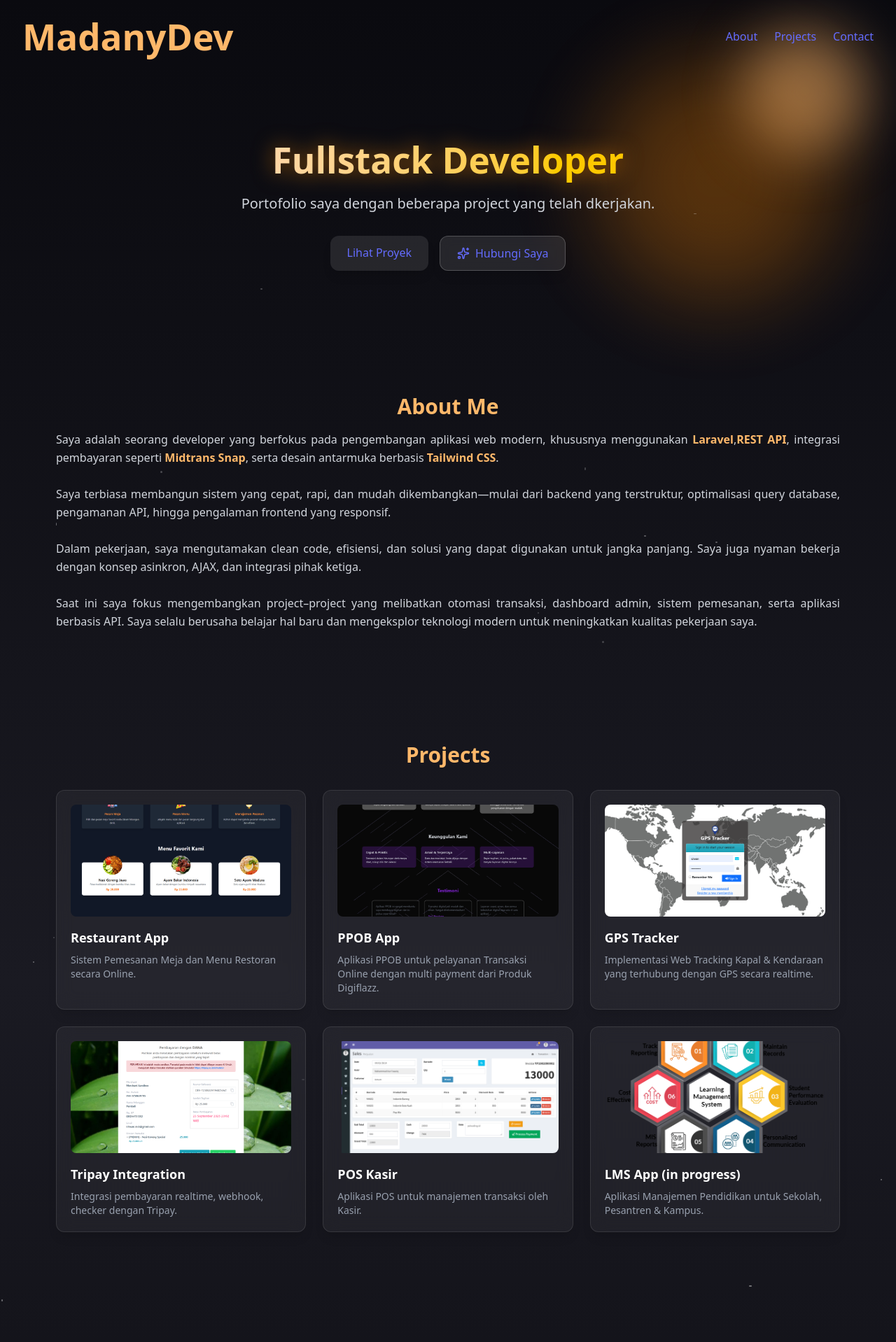
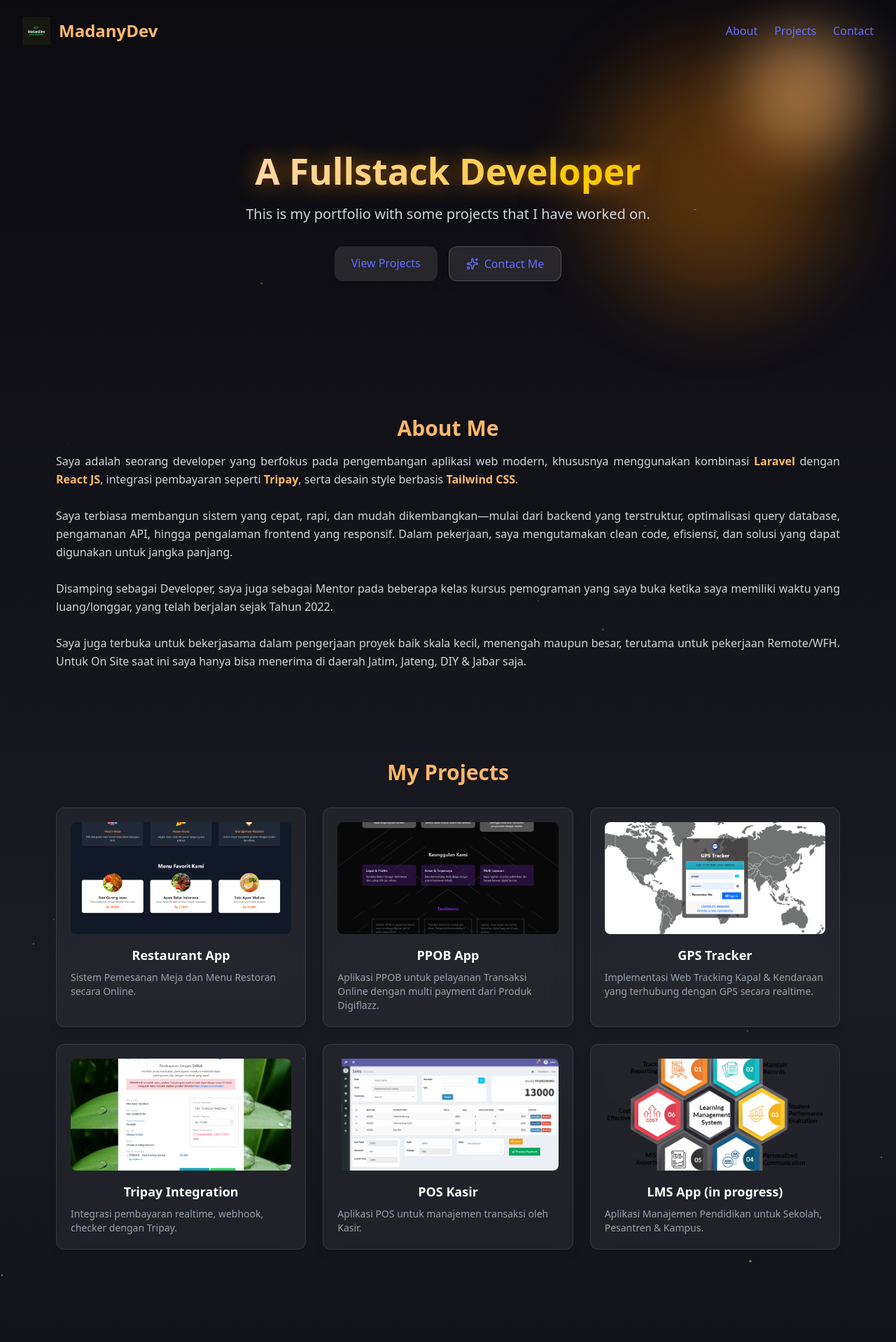
Before and after one commit to madanydev21/madanydev, a React (Vite) app: page / in a window 1280 px wide. Shown: the top 1918 px of the page at 70% size. Built offline with nearby package versions, Linux system fonts and the light colour scheme; the HTML template or start-up script is replaced by a standard one.

Commit message:
update about

```diff
--- a/src/App.jsx
+++ b/src/App.jsx
@@ -1,6 +1,6 @@
 import React from "react";
 import { motion } from "framer-motion";
-import { Sparkles, Github, Instagram, Linkedin, Mail, Phone } from "lucide-react";
+import { Sparkles, Github, Instagram, Facebook, Mail, Phone } from "lucide-react";
 
 export default function App() {
 
@@ -86,8 +86,20 @@ export default function App() {
 
       {/* NAVBAR */}
       <nav className="flex justify-between items-center px-8 py-6 relative z-10 w-full">
-        <h1 className="text-xl font-bold text-orange-300">MadanyDev</h1>
+        {/* LEFT: Logo + Brand wrapped in a link */}
+        <a
+          href="/"
+          className="flex items-center gap-3 hover:opacity-80 transition"
+        >
+          <img
+            src="./logomd.png"
+            className="w-10 h-10 object-contain"
+            alt="Logo"
+          />
+          <h2 className="text-2xl font-bold text-orange-300">MadanyDev</h2>
+        </a>
 
+        {/* RIGHT: Menu */}
         <div className="space-x-6 text-gray-300">
           <a href="#about" className="hover:text-orange-300 transition">About</a>
           <a href="#projects" className="hover:text-orange-300 transition">Projects</a>
@@ -95,8 +107,10 @@ export default function App() {
         </div>
       </nav>
 
+
+
       {/* HERO */}
-      <section className="px-8 py-24 text-center relative z-10 w-full">
+      <section className="px-8 py-32 text-center relative z-10 w-full">
         <motion.h1
           className="text-5xl md:text-6xl font-extrabold mb-5 text-orange-300 drop-shadow-[0_0_15px_rgba(255,140,0,0.6)]"
           initial={{ opacity: 0, y: -20 }}
@@ -110,7 +124,7 @@ export default function App() {
             transition={{ duration: 6, repeat: Infinity, ease: "linear" }}
             className="bg-gradient-to-r from-orange-200 via-yellow-400 to-orange-300 bg-[length:200%_200%] text-transparent bg-clip-text"
           >
-            Fullstack Developer
+            A Fullstack Developer
           </motion.span>
         </motion.h1>
 
@@ -120,7 +134,7 @@ export default function App() {
           animate={{ opacity: 1 }}
           transition={{ delay: 0.8, duration: 1.2 }}
         >
-          Portofolio saya dengan beberapa project yang telah dkerjakan.
+          This is my portfolio with some projects that I have worked on.
         </motion.p>
 
         <motion.div
@@ -133,20 +147,20 @@ export default function App() {
             href="#projects"
             className="px-6 py-3 rounded-xl text-white font-medium shadow-lg bg-white/10 hover:shadow-orange-500/40 transition"
           >
-            Lihat Proyek
+            View Projects
           </a>
 
           <a
             href="#contact"
             className="px-6 py-3 rounded-xl bg-white/10 hover:shadow-orange-500/40 shadow-lg font-medium border border-white/20 backdrop-blur-sm transition flex items-center gap-2"
           >
-            <Sparkles size={18} /> Hubungi Saya
+            <Sparkles size={18} /> Contact Me
           </a>
         </motion.div>
       </section>
 
       {/* ABOUT */}
-      <section id="about" className="px-8 lg:px-20 py-20 w-full relative z-10">
+      <section id="about" className="px-8 lg:px-20 py-16 w-full relative z-10">
         <motion.h3
           className="text-3xl font-semibold text-orange-300 mb-4 text-center"
           variants={fadeUp}
@@ -167,25 +181,22 @@ export default function App() {
           transition={{ duration: 0.8, delay: 0.2 }}
         >
           Saya adalah seorang developer yang berfokus pada pengembangan aplikasi web modern,
-          khususnya menggunakan <span className="text-orange-300 font-semibold">Laravel</span>,
-          <span className="text-orange-300 font-semibold">REST API</span>,
-          integrasi pembayaran seperti <span className="text-orange-300 font-semibold">Midtrans Snap</span>,
-          serta desain antarmuka berbasis <span className="text-orange-300 font-semibold">Tailwind CSS</span>.
+          khususnya menggunakan kombinasi <span className="text-orange-300 font-semibold">Laravel</span> dengan <span className="text-orange-300 font-semibold">React JS</span>,
+          integrasi pembayaran seperti <span className="text-orange-300 font-semibold">Tripay</span>,
+          serta desain style berbasis <span className="text-orange-300 font-semibold">Tailwind CSS</span>.
           <br /><br />
           Saya terbiasa membangun sistem yang cepat, rapi, dan mudah dikembangkan—mulai dari backend
-          yang terstruktur, optimalisasi query database, pengamanan API, hingga pengalaman frontend yang responsif.
+          yang terstruktur, optimalisasi query database, pengamanan API, hingga pengalaman frontend yang responsif. Dalam pekerjaan, saya mengutamakan clean code, efisiensi, dan solusi yang dapat digunakan untuk
+          jangka panjang.
           <br /><br />
-          Dalam pekerjaan, saya mengutamakan clean code, efisiensi, dan solusi yang dapat digunakan untuk
-          jangka panjang. Saya juga nyaman bekerja dengan konsep asinkron, AJAX, dan integrasi pihak ketiga.
+          Disamping sebagai Developer, saya juga sebagai Mentor pada beberapa kelas kursus pemograman yang saya buka ketika saya memiliki waktu yang luang/longgar, yang telah berjalan sejak Tahun 2022.
           <br /><br />
-          Saat ini saya fokus mengembangkan project–project yang melibatkan
-          otomasi transaksi, dashboard admin, sistem pemesanan, serta aplikasi berbasis API.
-          Saya selalu berusaha belajar hal baru dan mengeksplor teknologi modern untuk meningkatkan kualitas pekerjaan saya.
+          Saya juga terbuka untuk bekerjasama dalam pengerjaan proyek baik skala kecil, menengah maupun besar, terutama untuk pekerjaan Remote/WFH. Untuk On Site saat ini saya hanya bisa menerima di daerah Jatim, Jateng, DIY & Jabar saja.
         </motion.p>
       </section>
 
       {/* PROJECTS */}
-      <section id="projects" className="px-8 lg:px-20 py-20 w-full relative z-10">
+      <section id="projects" className="px-8 lg:px-20 py-16 w-full relative z-10">
         <motion.h3
           className="text-3xl font-semibold text-orange-300 mb-8 text-center"
           variants={fadeUp}
@@ -194,7 +205,7 @@ export default function App() {
           viewport={{ once: true }}
           transition={{ duration: 0.6 }}
         >
-          Projects
+          My Projects
         </motion.h3>
 
         <div className="grid grid-cols-1 md:grid-cols-3 gap-6 w-full">
@@ -249,7 +260,7 @@ export default function App() {
               viewport={{ once: true }}
             >
               <img src={p.img} className="w-full h-40 object-cover rounded-lg mb-4" />
-              <h4 className="font-semibold text-lg mb-2">{p.title}</h4>
+              <h4 className="font-semibold text-lg mb-2 text-center">{p.title}</h4>
               <p className="text-gray-400 text-sm">{p.desc}</p>
             </motion.div>
           ))}
@@ -257,7 +268,7 @@ export default function App() {
       </section>
 
       {/* SKILLS */}
-      <section id="skills" className="px-10 py-20 relative z-10 w-full">
+      <section id="skills" className="px-10 py-16 relative z-10 w-full">
         <motion.h3
           className="text-3xl font-semibold text-orange-300 mb-10 text-center"
           initial={{ opacity: 0, y: 30 }}
@@ -265,7 +276,7 @@ export default function App() {
           viewport={{ once: true }}
           transition={{ duration: 0.7 }}
         >
-          Skills
+          My Skills
         </motion.h3>
 
         <motion.div
@@ -318,7 +329,7 @@ export default function App() {
 
 
       {/* CONTACT */}
-      <section id="contact" className="px-10 py-20 relative z-10 w-full">
+      <section id="contact" className="px-10 py-16 relative z-10 w-full">
         <motion.h3
           className="text-3xl font-semibold text-orange-300 mb-6 text-center"
           variants={fadeItem}
@@ -327,7 +338,7 @@ export default function App() {
           viewport={{ once: true }}
           transition={{ duration: 0.8, ease: "easeOut" }}
         >
-          Contacts
+          My Contacts
         </motion.h3>
 
         <motion.div
@@ -339,10 +350,10 @@ export default function App() {
         >
           {[
             { icon: <Mail size={20} />, label: "madanydev21@gmail.com" },
-            { icon: <Phone size={20} />, label: "08xxxxxxxxxx" },
-            { icon: <Github size={20} />, label: "GitHub", url: "https://github.com" },
-            { icon: <Instagram size={20} />, label: "Instagram", url: "https://instagram.com" },
-            { icon: <Linkedin size={20} />, label: "LinkedIn", url: "https://linkedin.com" },
+            { icon: <Phone size={20} />, label: "081244751352" },
+            { icon: <Github size={20} />, label: "GitHub", url: "https://github.com/madanydev21" },
+            { icon: <Instagram size={20} />, label: "Instagram", url: "https://www.instagram.com/madany_dev" },
+            { icon: <Facebook size={20} />, label: "Facebook", url: "https://www.facebook.com/MadanyDev" },
           ].map((item, i) => (
             <motion.a
               key={i}
```
Also changed, not shown: public/logomd.png (added).
